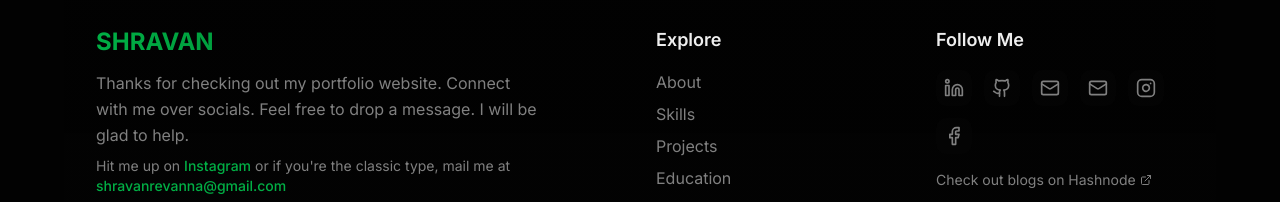
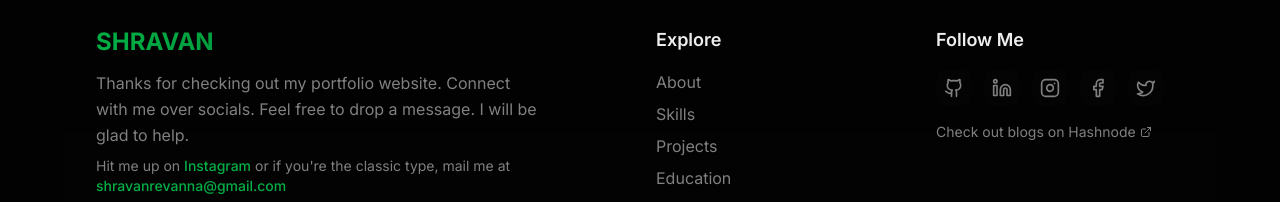
Before and after one commit to myselfshravan/myselfshravan.github.io, a Next.js app: page / in a window 1280 px wide. Shown: the part 8357-8559 px from the top of the page. Built offline with nearby package versions, Linux system fonts and the light colour scheme; no server answers; the database is empty.

Commit message:
feat: add Twitter icon to footer and reorder social media links

```diff
--- a/src/components/layout/footer.tsx
+++ b/src/components/layout/footer.tsx
@@ -11,6 +11,7 @@ import {
   Instagram,
   Facebook,
   Mail,
+  Twitter,
 } from 'lucide-react';
 import { Button } from '@/components/ui/button';
 import { Separator } from '@/components/ui/separator';
@@ -22,7 +23,10 @@ const socialIcons = {
   linkedin: Linkedin,
   instagram: Instagram,
   facebook: Facebook,
+  twitter: Twitter,
 };
+type SocialKey = keyof typeof portfolioData.social;
+const order: SocialKey[] = ['github', 'linkedin', 'instagram', 'facebook', 'twitter'];
 
 export function Footer() {
   const scrollToTop = () => {
@@ -151,9 +155,9 @@ export function Footer() {
           >
             <h4 className="text-lg font-semibold mb-4">Follow Me</h4>
             <div className="flex flex-wrap gap-3">
-              {Object.entries(portfolioData.social)
-                .slice(0, 6)
-                .map(([platform, url]) => {
+              {order.map((platform) => {
+                const url = portfolioData.social[platform];
+                if (!url) return null;
                 const Icon = socialIcons[platform as keyof typeof socialIcons] || Mail;
                 return (
                   <motion.a
```
Lines whose indentation alone changed are shown as unchanged.
